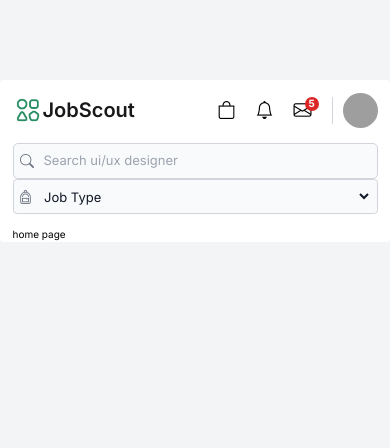
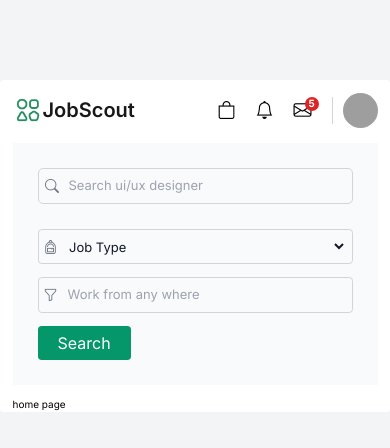
Before and after one commit to shuvo-me/nuxt-job-portal, a Nuxt app: page / in a window 390 px wide. Shown: the top 448 px of the page. Built offline with nearby package versions, Linux system fonts and the light colour scheme; grey boxes are pictures that could not be loaded.

Commit message:
added responsive design in search bar

```diff
--- a/components/AppHeader.vue
+++ b/components/AppHeader.vue
@@ -45,11 +45,24 @@
         </div>
       </div>
     </div>
-    <div class="mt-3">
+    <div class="mt-3 bg-gray-50 p-10">
       <form action="">
-        <div class="grid grid-cols-1 md:grid-cols-2 lg:grid-cols-3 gap-x-4">
+        <div
+          class="grid grid-cols-1 lg:grid-cols-2 gap-x-4 gap-y-10 lg:gap-y-0"
+        >
           <app-search placeholder="Search ui/ux designer" :required="false" />
-          <app-select />
+
+          <div
+            class="flex items-center flex-wrap md:flex-nowrap gap-x-4 gap-y-5 lg:gap-y-0"
+          >
+            <app-select />
+            <location-search />
+            <button
+              class="py-2 px-8 rounded-md text-[1.6rem] text-white bg-emerald-600"
+              v-text="'Search'"
+              type="submit"
+            />
+          </div>
         </div>
       </form>
     </div>
--- a/components/AppSelect.vue
+++ b/components/AppSelect.vue
@@ -1,6 +1,6 @@
 <template>
   <div
-    class="flex items-center bg-gray-50 border border-gray-300 rounded-md text-[1.4rem] px-2"
+    class="flex w-full items-center bg-gray-50 border border-gray-300 rounded-md text-[1.4rem] px-2 focus-within:ring-1 focus-within:ring-emerald-600 transition-all duration-100"
   >
     <span class="text-gray-500">
       <i class="bi bi-backpack" />
--- /dev/null
+++ b/components/LocationSearch.vue
@@ -0,0 +1,21 @@
+<template>
+  <div
+    class="flex w-full items-center bg-gray-50 border border-gray-300 rounded-md text-[1.4rem] px-2 focus-within:ring-1 focus-within:ring-emerald-600 transition-all duration-100"
+  >
+    <span class="text-gray-500">
+      <i class="bi bi-funnel" />
+    </span>
+    <input
+      type="location"
+      class="block w-full pl-[1rem] py-3 text-[1.3rem] outline-none text-gray-900 bg-gray-50"
+      placeholder="Work from any where"
+    />
+  </div>
+</template>
+
+<script>
+export default {};
+</script>
+
+<style>
+</style>
```
